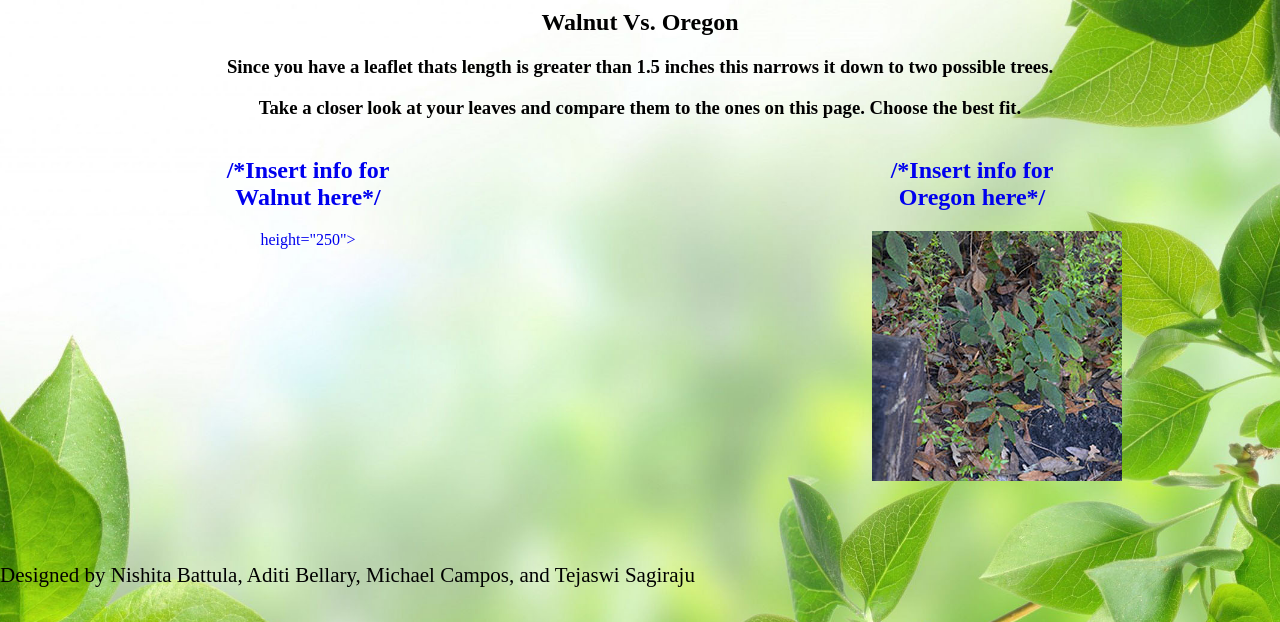
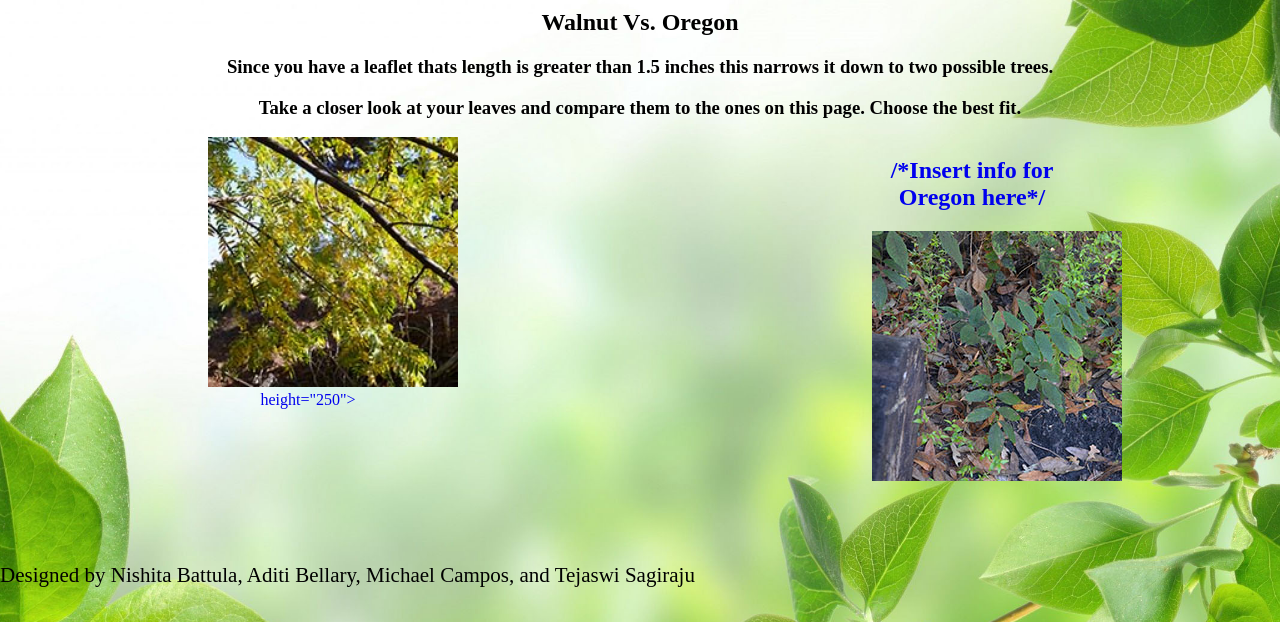
Before and after one commit to mjcampos/Treedentity, a plain HTML site: page page23.html in a window 1280 px wide. Shown: the part 178-800 px from the top of the page. Drawn offline with Linux system fonts and the light colour scheme.

Commit message:
added pictures

```diff
--- a/page23.html
+++ b/page23.html
@@ -27,8 +27,8 @@
             <div id = "wrap">
                 <a href = "http://en.wikipedia.org/wiki/Juglans_californica">
                     <div class = "left_box">
-                        <h2>/*Insert info for Walnut here*/</h2>
                         <!--Walnut-->
+                        <img src= "images/List_of_Trees/(Real_California_Native)_Walnut/number1.jpg" alt="My Image" width="250" height="250">
                         height="250">
 
                     </div>
```
